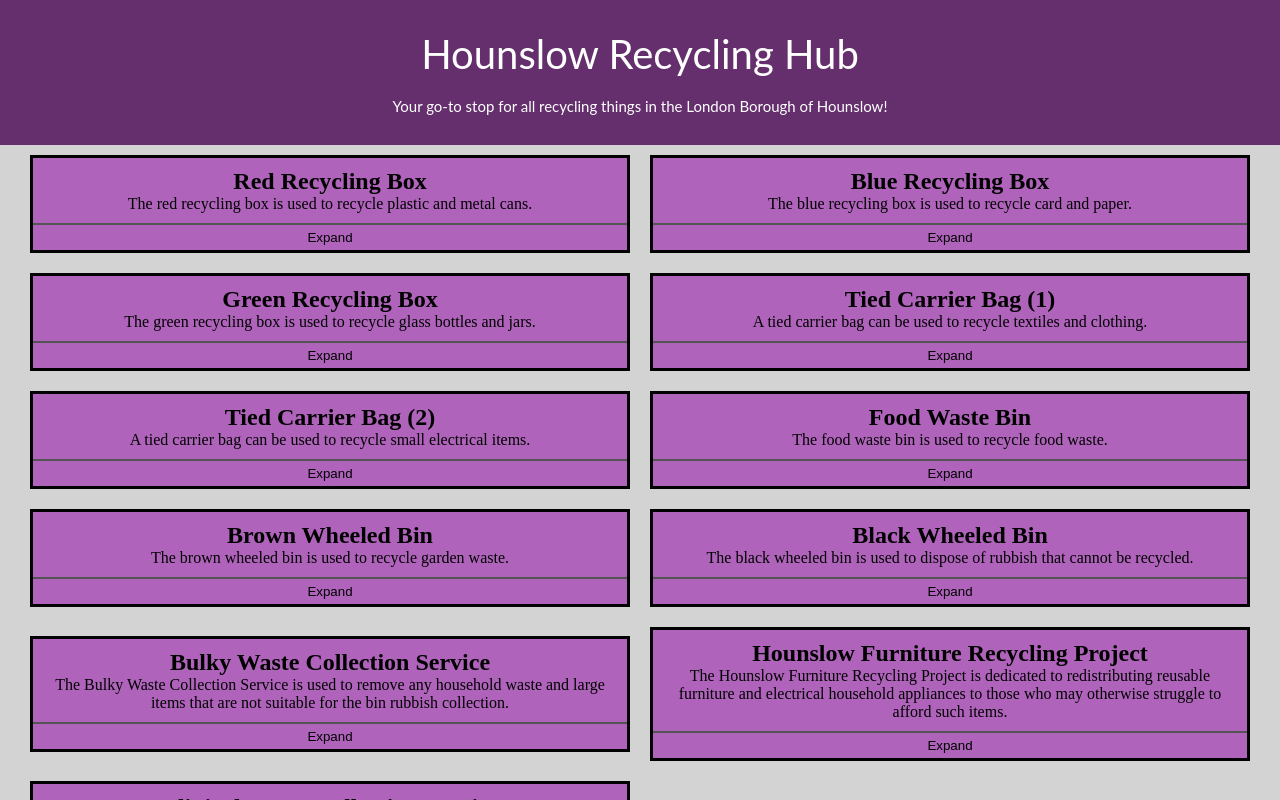
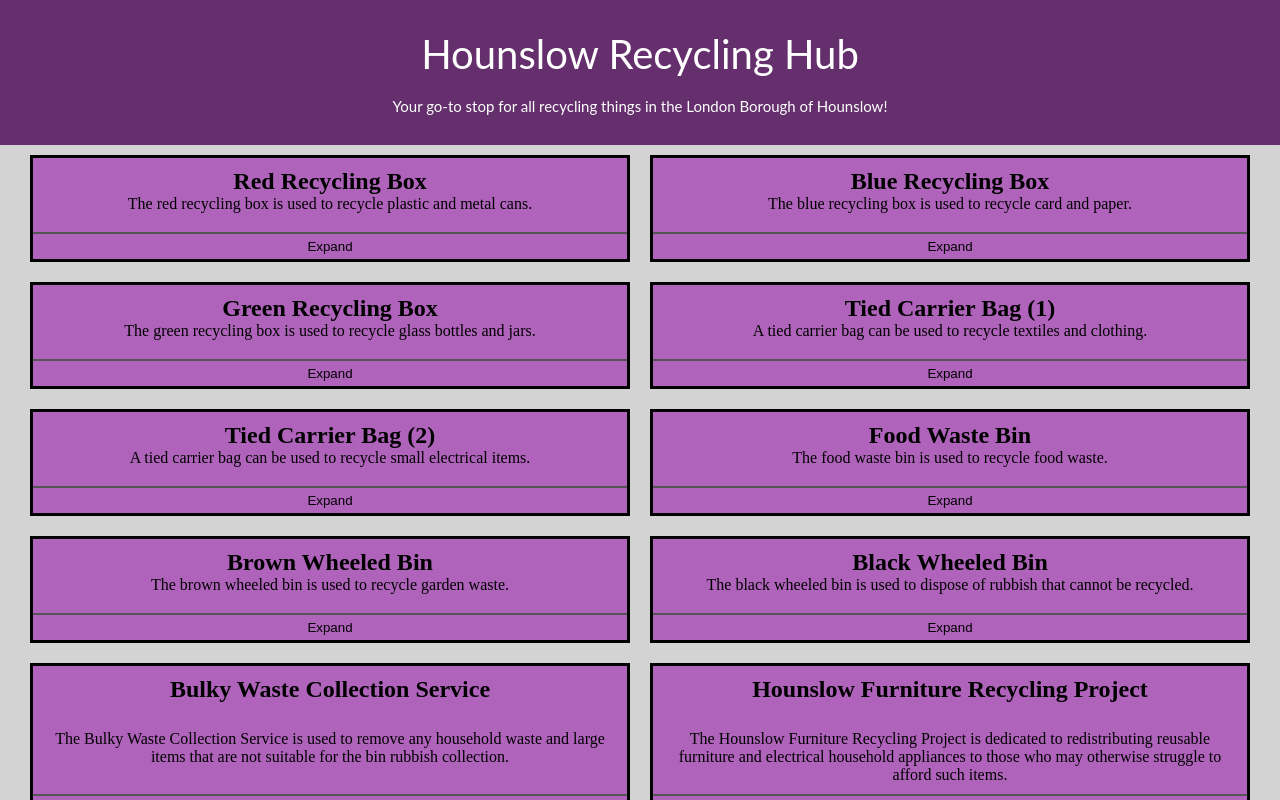
Before and after one commit to ajn2020/test, a Next.js app: page / in a window 1280 px wide. Shown: the top 800 px of the page. Built offline with nearby package versions, Linux system fonts and the light colour scheme.

Commit message:
Make accordions always equal height

```diff
--- a/styles/style.css
+++ b/styles/style.css
@@ -43,6 +43,7 @@
   .accordion-grid-item {
     padding: 10px;
     text-align: center;
+    height: 100%;
   }
 
 /*========================================
@@ -50,12 +51,17 @@
 ========================================*/
 
 .accordion-wrapper {
+    display: grid;
+    grid-template-rows: 1fr auto;
     background-color: #AF63BB;
     border-style: solid;
     border-width: 3px;
+    height: 100%;
 }
 
 .accordion {
+    display: grid;
+    grid-template-rows: 1fr 1fr;
     padding: 10px 20px;
 }
 
```
